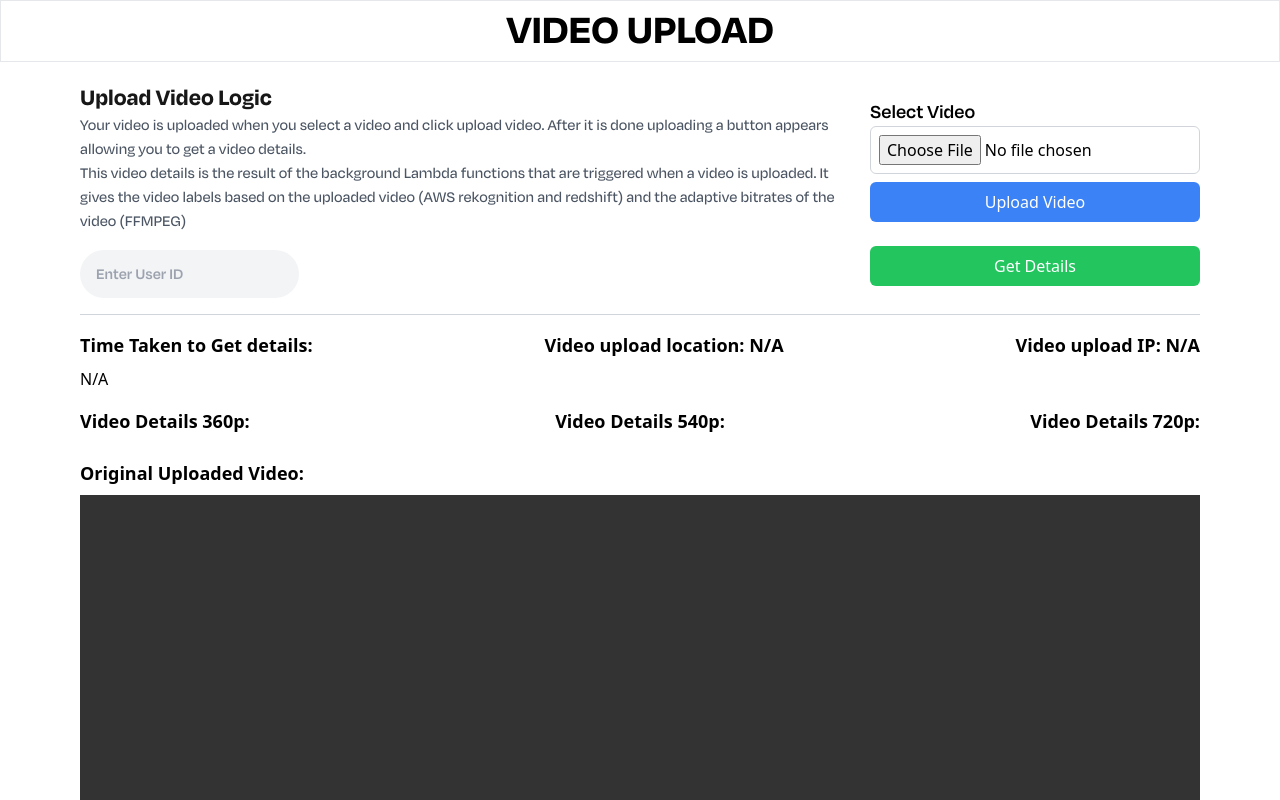
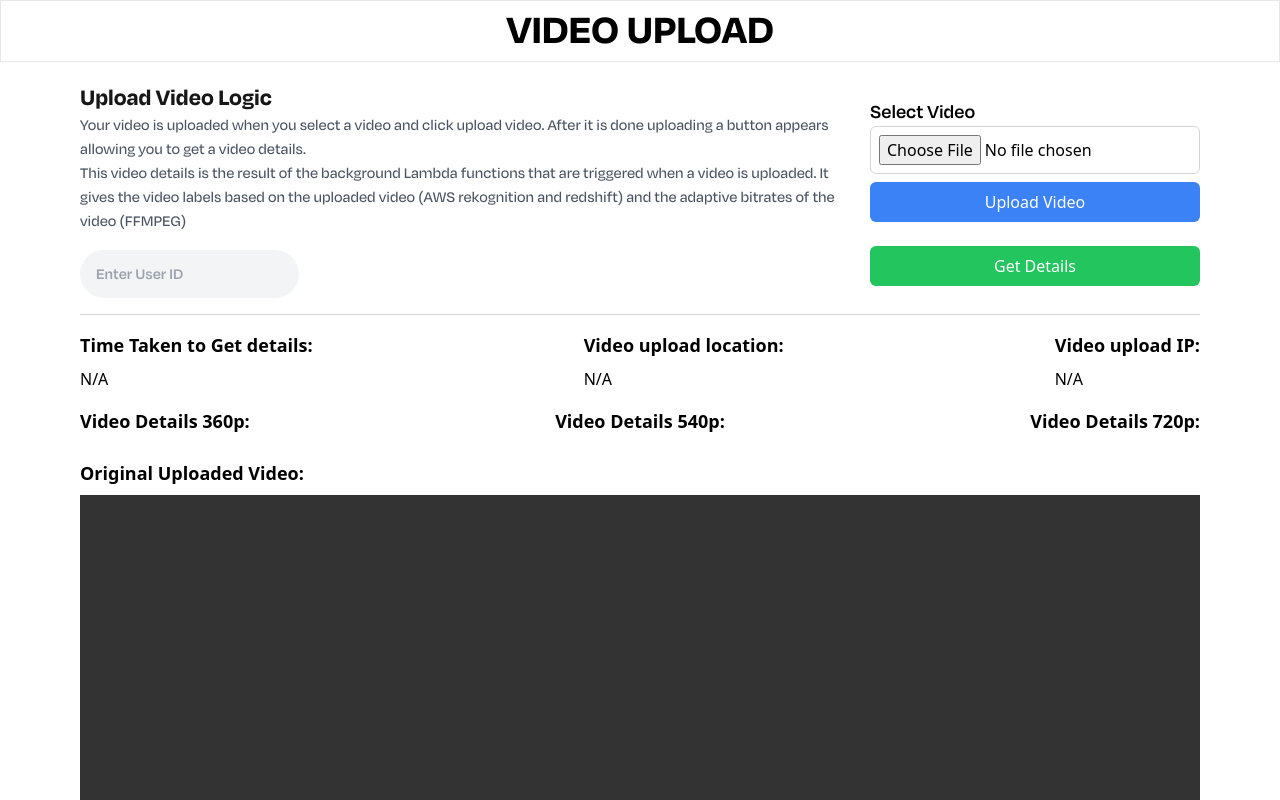
Before and after one commit to chizobavictory/tezda-video-process-upload, a React (Create React App) app: page / in a window 1280 px wide. Shown: the top 800 px of the page. Built offline with nearby package versions, Linux system fonts and the light colour scheme; no server answers.

Commit message:
Update video upload display

```diff
--- a/src/components/Transactions.tsx
+++ b/src/components/Transactions.tsx
@@ -234,10 +234,12 @@ const Transactions = () => {
             <div>{timeTaken !== null ? `${timeTaken.toFixed(2)} seconds` : "N/A"}</div>
           </div>
           <div>
-            <h2 className='text-lg font-bold mb-2'>Video upload location: {userCountry || "N/A"}</h2>
+            <h2 className='text-lg font-bold mb-2'>Video upload location:</h2>
+            <div>{userCountry || "N/A"}</div>
           </div>
           <div>
-            <h2 className='text-lg font-bold mb-2'>Video upload IP: {userIpAddress || "N/A"}</h2>
+            <h2 className='text-lg font-bold mb-2'>Video upload IP:</h2>
+            <div>{userIpAddress || "N/A"}</div>
           </div>
         </div>
       </div>
```
